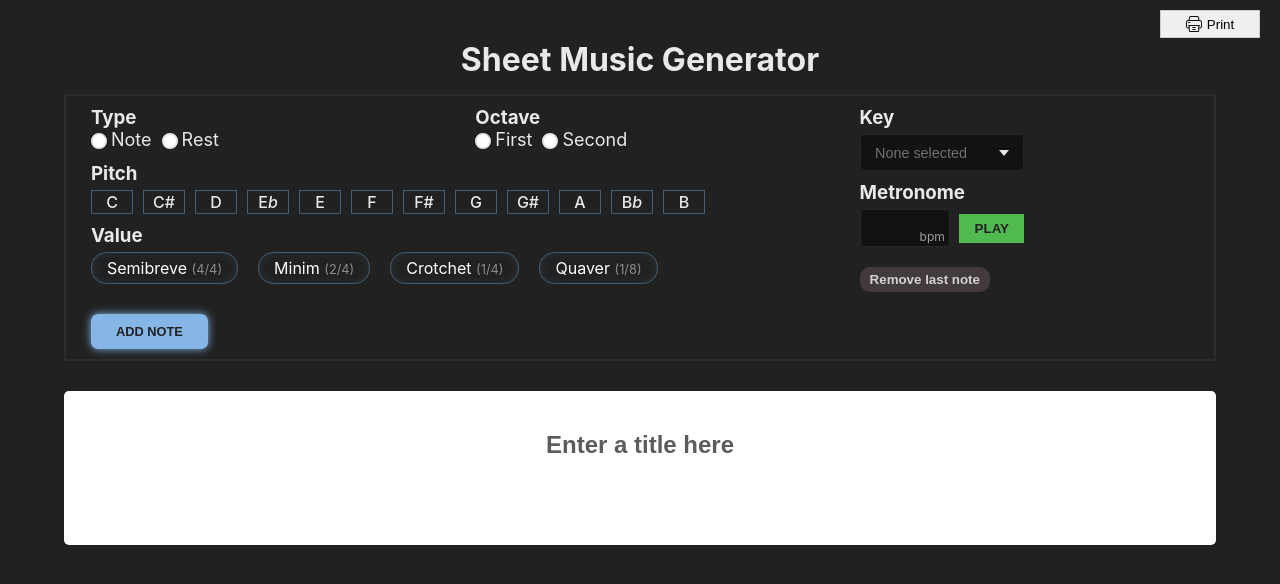
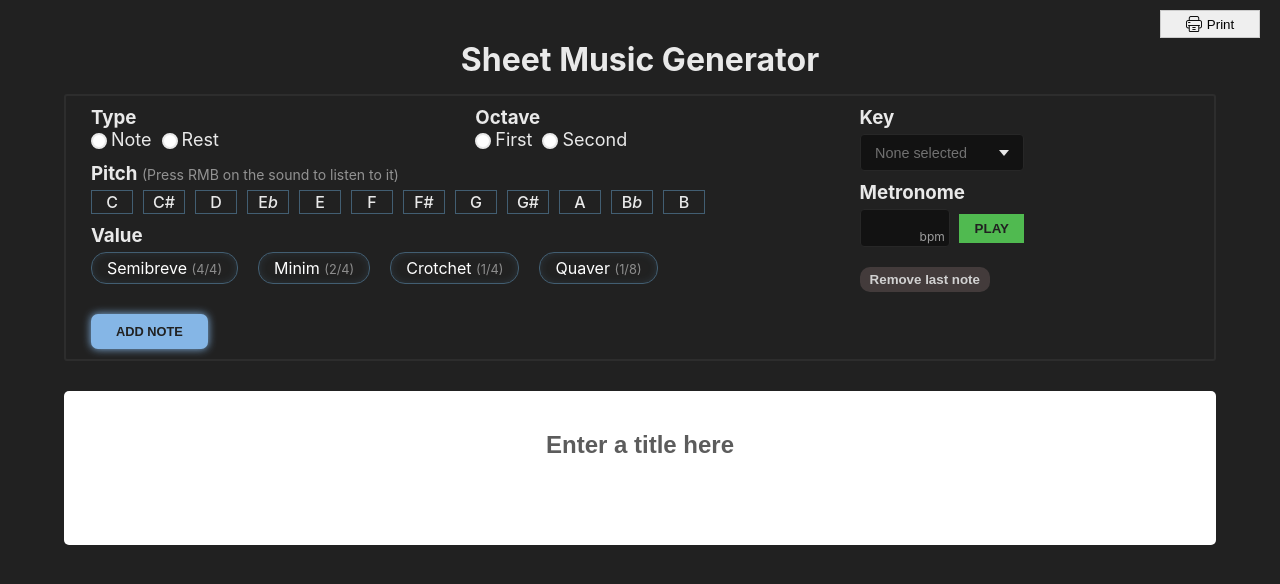
Before and after one commit to KamilSajdera/Notes-Generator, a React (Create React App) app: page / in a window 1280 px wide. Shown: the top 584 px of the page. Built offline with nearby package versions, Linux system fonts and the light colour scheme; a web font is replaced by a local one.

Commit message:
Added info span

```diff
--- a/src/components/header/NotesToolbar.css
+++ b/src/components/header/NotesToolbar.css
@@ -226,3 +226,9 @@
   cursor: not-allowed;
   opacity: 0.8;
 }
+
+.info {
+  color: #929292;
+  font-size: 0.75em;
+  font-weight: 400;
+}
--- a/src/components/header/sound-choice.js
+++ b/src/components/header/sound-choice.js
@@ -47,7 +47,7 @@ export default function SoundChoice({ register }) {
       style={{ width: "100%", marginTop: "10px" }}
       ref={soundsContainerRef}
     >
-      <h3>Pitch</h3>
+      <h3>Pitch <span className="info">(Press RMB on the sound to listen to it)</span></h3>
       {soundsArray.map((sound) => (
         <div className="pitch" key={sound.id}>
           <input
```
